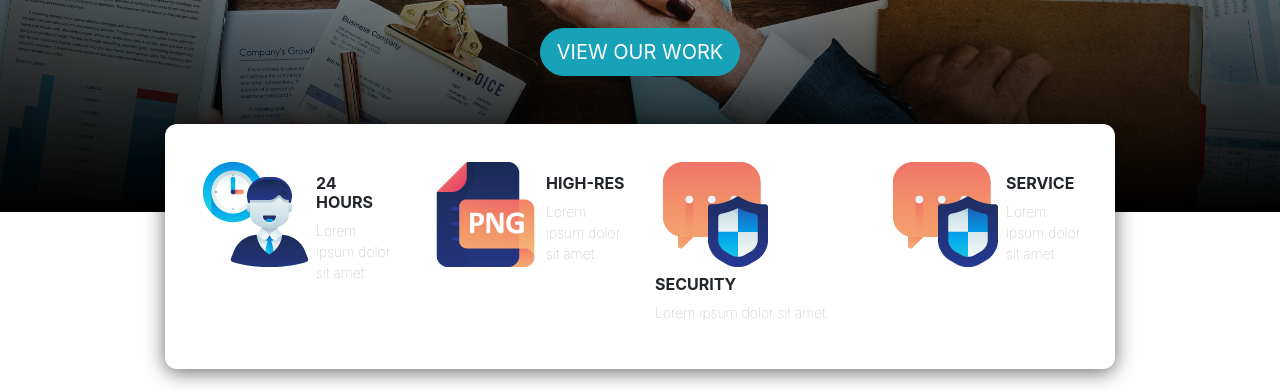
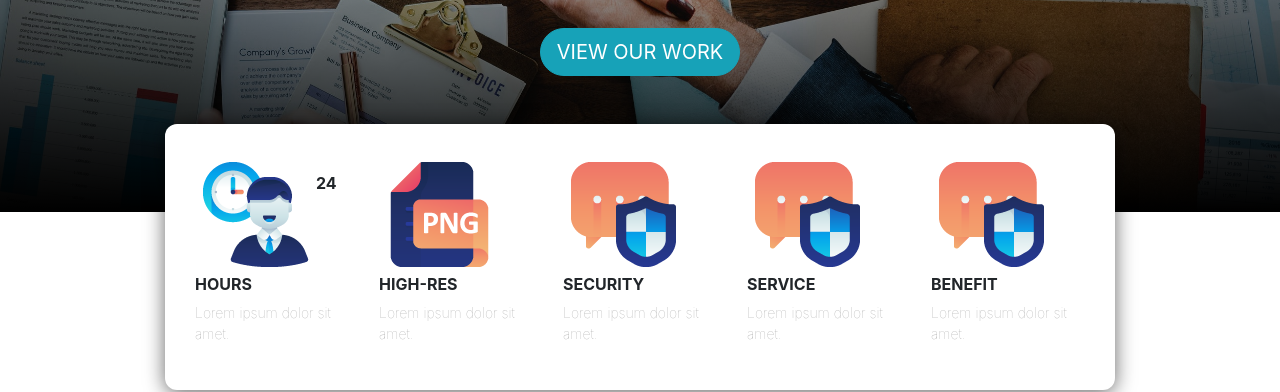
Before and after one commit to gungsandat/portofolio-alfaprima, a plain HTML site: page index.html in a window 1280 px wide. Shown: the part 413-805 px from the top of the page. Drawn offline with nearby package versions, Linux system fonts and the light colour scheme; a web font is replaced by a local one.

Commit message:
menambah benefit

```diff
--- a/index.html
+++ b/index.html
@@ -74,6 +74,11 @@
               <h4>Service</h4>
               <p>Lorem ipsum dolor sit amet.</p>
             </div>
+            <div class="col-lg">
+              <img src="img/security.png" alt="Security" class="img-fluid float-left">
+              <h4>Benefit</h4>
+              <p>Lorem ipsum dolor sit amet.</p>
+            </div>
           </div>
         </div>
       </div>
```
